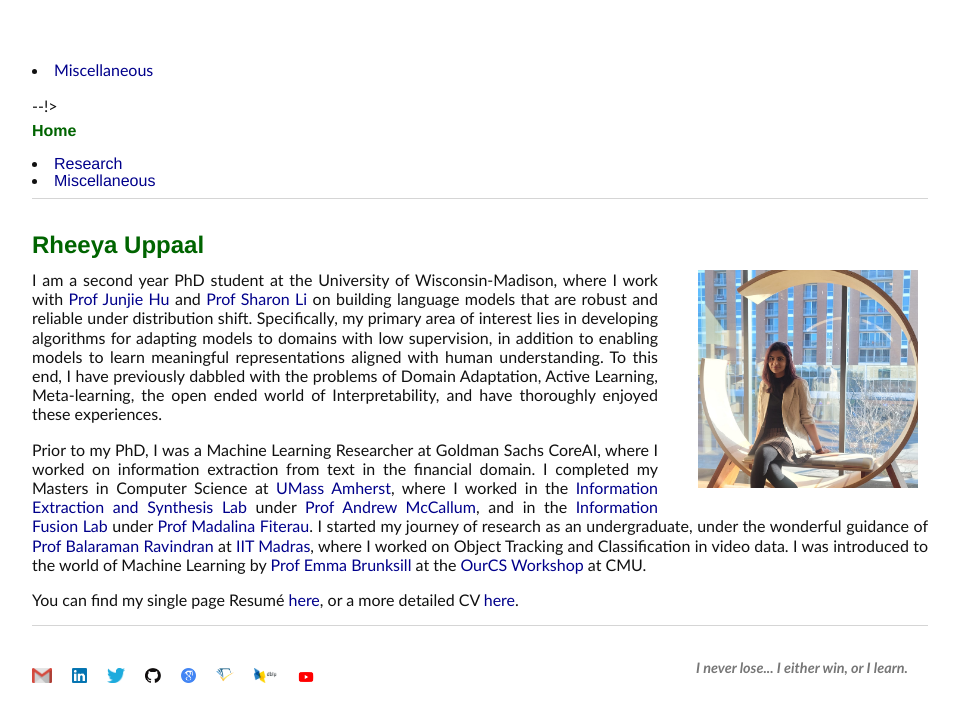
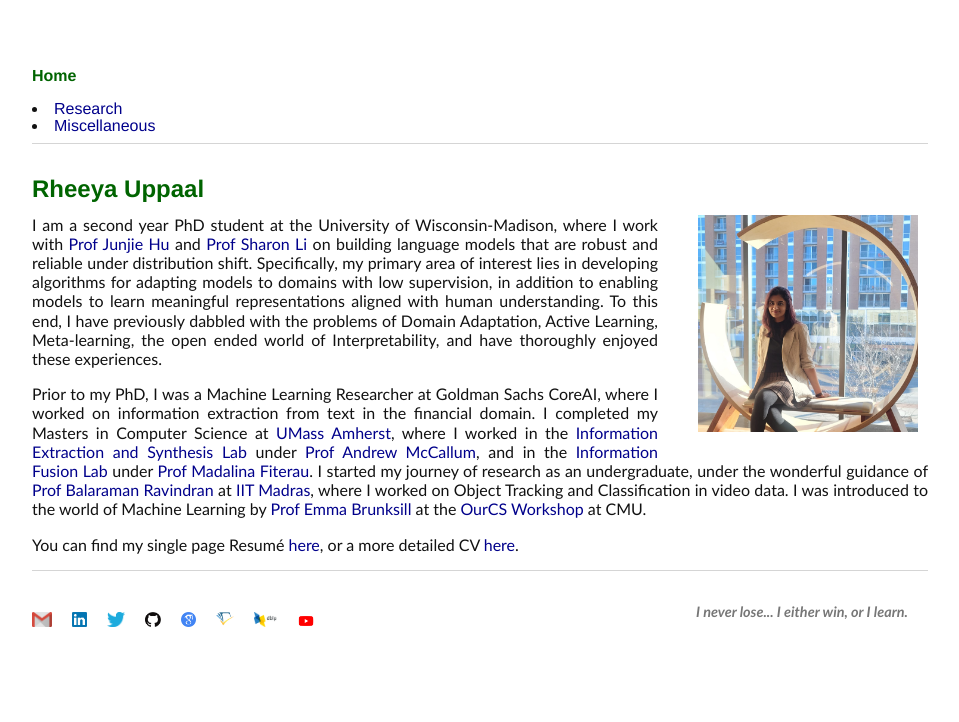
Before and after one commit to Uppaal/Uppaal.github.io, a Jekyll site: the page built from index.html, in a window 1280 px wide. Shown: the top 722 px of the page, without its empty margins (160-1119 px from the left). Built offline with Jekyll 4.4.1, drawn with Linux system fonts in a browser that asks for light colours.

Commit message:
Update default.html

```diff
--- a/_layouts/default.html
+++ b/_layouts/default.html
@@ -5,16 +5,6 @@
 			<link rel="stylesheet" type="text/css" href="../css/main.css">
 		</head>
 		<body>
-<!--			<nav>
-	    		<ul><li><div class="heading-link"><a href="/">Home</a></div></li>
-					<li><div class="heading-link"><a href="/research.html">Research</a></div></li>
-<!--					<li><a href="/misc.html">Additional Interests</a></li>-->
-					<li><div class="heading-link"><a href="/misc.html">Miscellaneous</a></div></li>
-	    		</ul>
-			</nav> --!>
-
-
-
 			<nav>
 			<div class="heading-line">
 	    		<ul><li><a href="/">Home</a></div></li>
```
